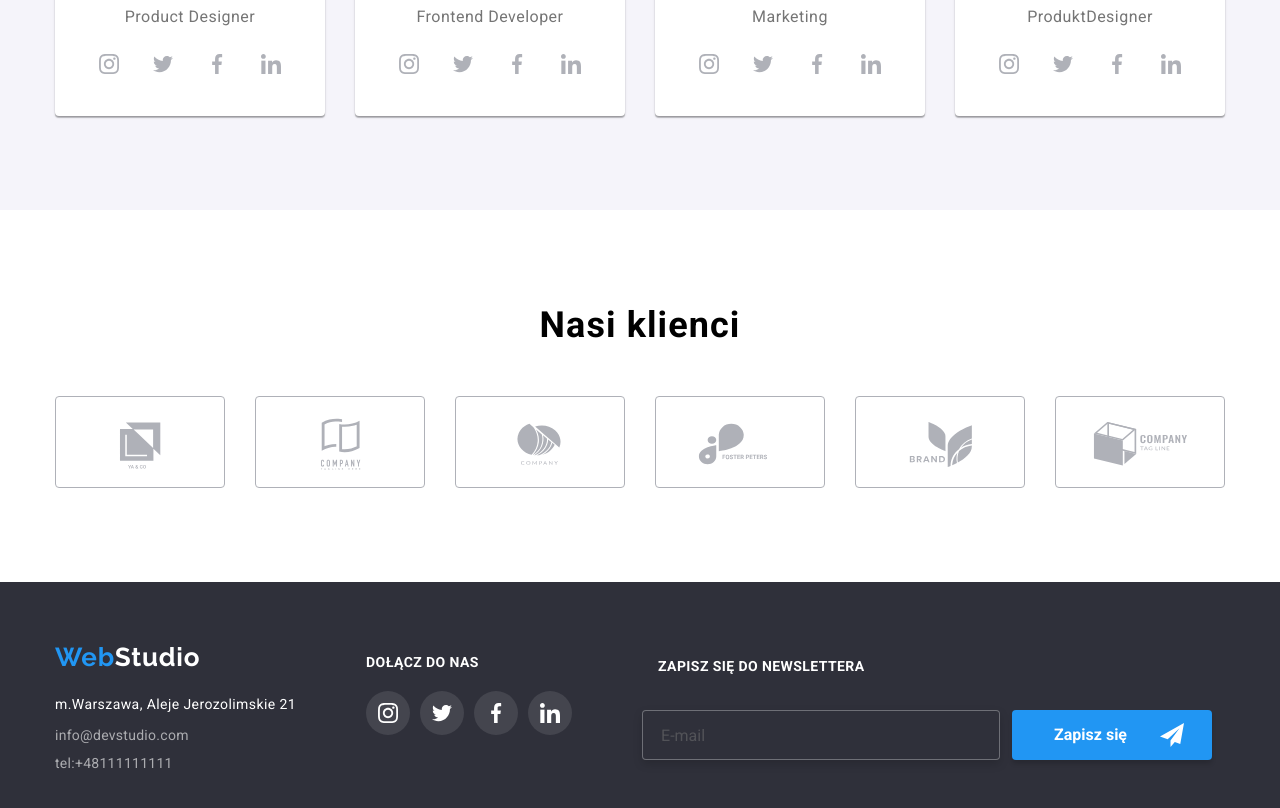
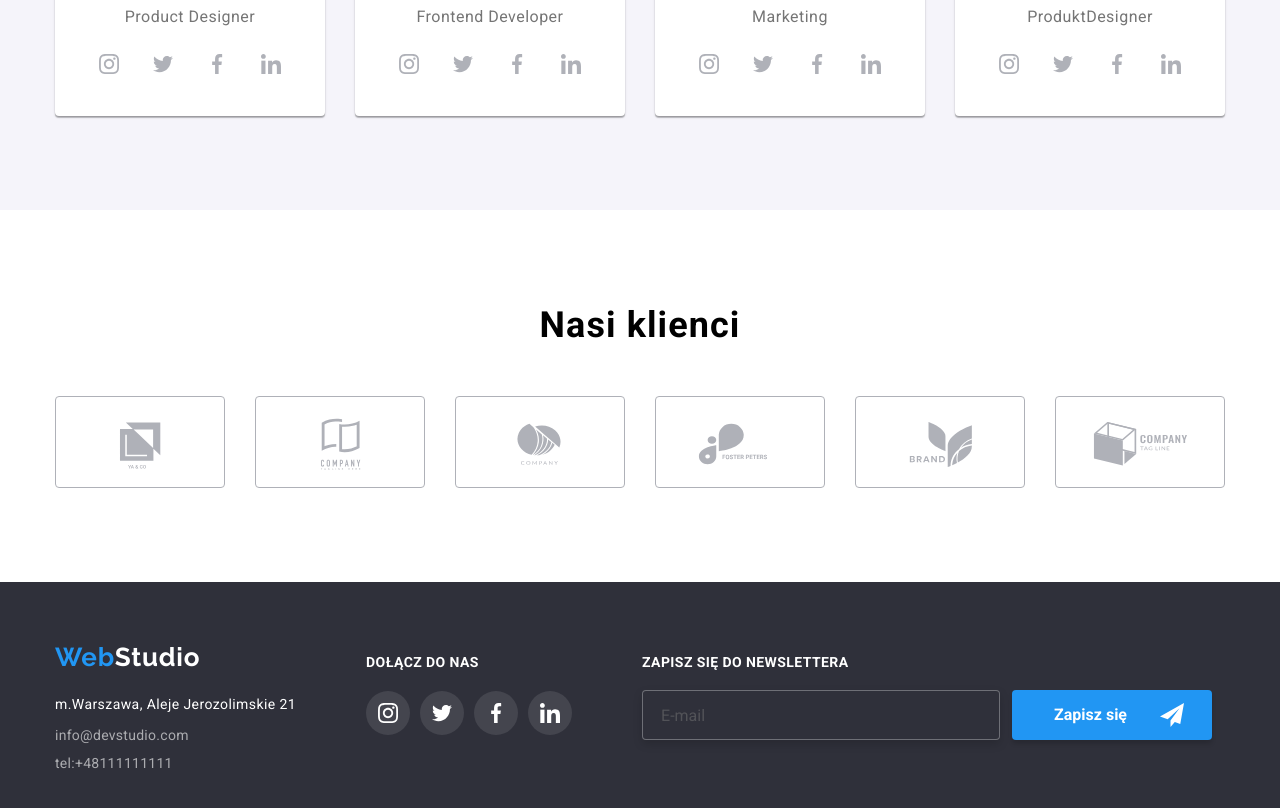
Before and after one commit to KarolinaKuszpa/goit-markup-hw-06, a plain HTML site: page index.html in a window 1280 px wide. Shown: the part 2107-2915 px from the top of the page. Drawn offline with nearby package versions, Linux system fonts and the light colour scheme.

Commit message:
padding, margin botton w .footer-newslatter

```diff
--- a/css/styles.css
+++ b/css/styles.css
@@ -604,8 +604,8 @@ body {
     line-height: 1.142;
     letter-spacing: 0.03em;
     align-items: center;
+    margin-top: 12px;
     margin-bottom: 20px;
-    padding: 16px;
 }
 
 .sign-in-box {
```
